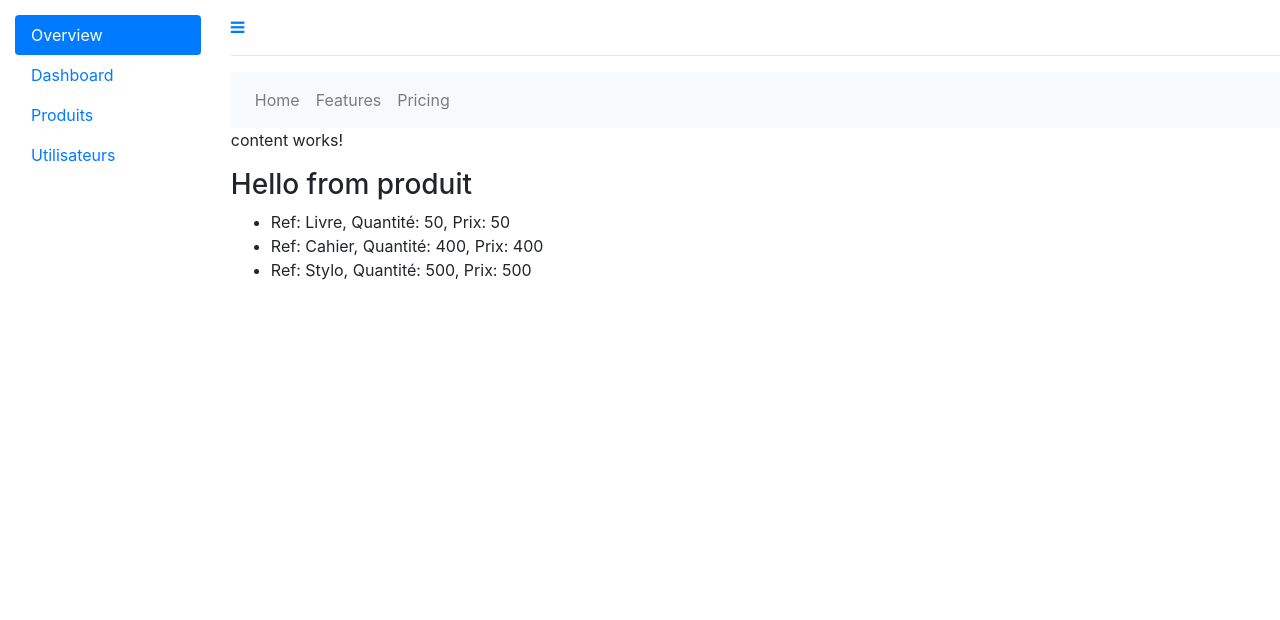
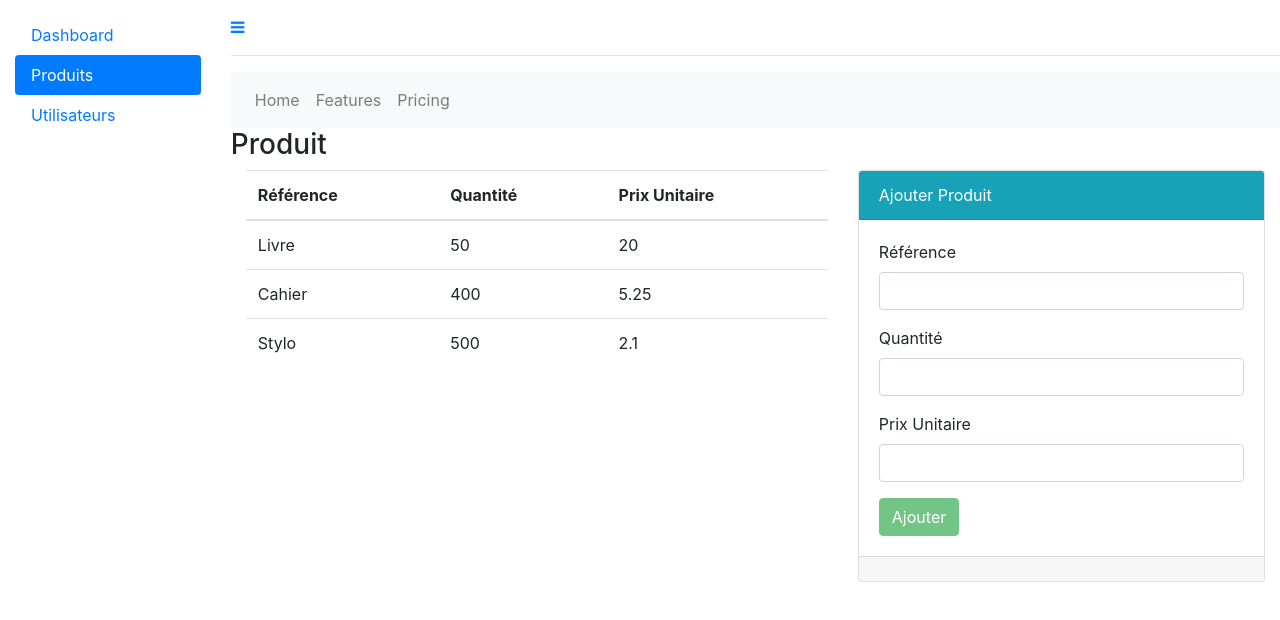
Before and after one commit to tamsirMalick/GestionStocks, an Angular app: page /produit in a window 1280 px wide. Both pictures are taken after a click on the link 21 px from the left and 27 px from the top of the page. Shown: the top 620 px of the page. Built offline with nearby package versions, Linux system fonts and the light colour scheme.

Commit message:
Ajout d'un formuaire de produit

```diff
--- /dev/null
+++ b/src/app/app.routing.module.ts
@@ -0,0 +1,27 @@
+import { NgModule } from '@angular/core';
+import { RouterModule, Routes } from '@angular/router';
+import { ProduitComponent } from './produit/produit.component';
+import { DashboardComponent } from './dashboard/dashboard.component';
+
+export const appRoutes: Routes = [
+    { path: 'produit', component: ProduitComponent },
+    { path: 'dashboard', component: DashboardComponent },
+    {path: '', redirectTo: '/dashbord', pathMatch: 'full'}
+
+];
+
+@NgModule({
+    imports: [
+        RouterModule.forRoot(
+            appRoutes,
+            {enableTracing: true}
+        )
+    ],
+    exports: [
+        RouterModule
+    ]
+})
+
+export class AppRoutingModule {
+
+}
--- a/src/app/content/content.component.html
+++ b/src/app/content/content.component.html
@@ -1,4 +1 @@
-<p>
-  content works!
-</p>
-<app-produit></app-produit>
+<router-outlet></router-outlet>
--- /dev/null
+++ b/src/app/dashboard/dashboard.component.html
@@ -0,0 +1,3 @@
+<p>
+  dashboard works!
+</p>
--- /dev/null
+++ b/src/app/dashboard/dashboard.component.ts
@@ -0,0 +1,15 @@
+import { Component, OnInit } from '@angular/core';
+
+@Component({
+  selector: 'app-dashboard',
+  templateUrl: './dashboard.component.html',
+  styleUrls: ['./dashboard.component.css']
+})
+export class DashboardComponent implements OnInit {
+
+  constructor() { }
+
+  ngOnInit() {
+  }
+
+}
--- a/src/app/produit/produit.component.html
+++ b/src/app/produit/produit.component.html
@@ -1,6 +1,56 @@
-<h3>Hello from produit</h3>
-<ul>
-    <li *ngFor= "let produit of produits">
-        Ref: {{produit.ref}}, Quantité: {{produit.quantite}}, Prix: {{produit.quantite}}
-    </li>
-</ul>
+<h3>Produit</h3>
+<div class="container">
+    <div class="row">
+        <div class="col-lg-7">
+            <table class="table table-hover">
+                <thead>
+                    <tr>
+                        <th>Référence</th><th>Quantité</th><th>Prix Unitaire</th>
+                    </tr>
+                </thead>
+                <tbody>
+                    <tr *ngFor = "let produit of produits">
+                        <td>{{produit.ref}}</td><td>{{produit.quantite}}</td><td>{{produit.prixUnitaire}}</td>
+                    </tr>
+                </tbody>
+            </table>
+
+        </div>
+
+        <div class="col-lg-5">
+            <div class="card">
+                <div class="card-header bg-info text-white">
+                    Ajouter Produit
+                </div>
+
+                <div class="card-body">
+                    <form [formGroup] = "produitForm">
+                        <div class="form-group">
+                            <label>Référence</label>
+                            <input type= "text" class="form-control" formControlName = "ref" />
+                        </div>
+                        <div class="alert alert-danger" *ngIf = "produitForm.controls['ref'].invalid && (produitForm.controls['ref'].touched || produitForm.controls['ref'].dirty)">
+                           * La référence est obligatoire
+                        </div>
+                        <div class="form-group">
+                            <label>Quantité</label>
+                            <input type="number" class="form-control" formControlName = "quantite" />
+                        </div>
+                        <div class="form-group">
+                            <label>Prix Unitaire</label>
+                            <input type = "number" class="form-control" formControlName = "prixUnitaire"/>
+                        </div>
+                        <button class="btn btn-success" [disabled] = " produitForm.invalid">Ajouter</button>
+                    </form>
+                </div>
+
+                <div class="card-footer">
+
+                </div>
+            </div>
+        </div>
+
+    </div>
+
+
+</div>
--- a/src/app/produit/produit.component.ts
+++ b/src/app/produit/produit.component.ts
@@ -1,7 +1,7 @@
 import { Component, OnInit } from '@angular/core';
 import { ProduitMockService } from './produit.mock.service';
 import { Produit } from '../shared/produit';
-
+import { FormGroup, FormBuilder, Validators } from '@angular/forms';
 @Component({
     selector: 'app-produit',
     templateUrl: './produit.component.html',
@@ -10,10 +10,16 @@ import { Produit } from '../shared/produit';
 })
 export class ProduitComponent implements OnInit {
 
+
     produits: Produit[];
+    produitForm: FormGroup;
 
-    constructor(private produitService: ProduitMockService) {
-
+    constructor(private produitService: ProduitMockService, private formBuilder: FormBuilder) {
+        this.produitForm = formBuilder.group({
+            ref: ['', Validators.required],
+            quantite: '',
+            prixUnitaire : ''
+        });
     }
 
 
--- a/src/app/sidebar/sidebar.component.html
+++ b/src/app/sidebar/sidebar.component.html
@@ -1,16 +1,13 @@
 <nav class="hidden-xs-down bg-faded sidebar">
   <ul class="nav nav-pills flex-column">
     <li class="nav-item">
-      <a class="nav-link active">Overview <span class="sr-only">(current)</span></a>
+      <a class="nav-link" routerLink= "/dashboard" routerLinkActive="active">Dashboard</a>
     </li>
     <li class="nav-item">
-      <a class="nav-link">Dashboard</a>
+      <a class="nav-link" routerLink="/produit" routerLinkActive= "active">Produits</a>
     </li>
     <li class="nav-item">
-      <a class="nav-link">Produits</a>
-    </li>
-    <li class="nav-item">
-      <a class="nav-link">Utilisateurs</a>
+      <a class="nav-link" routerLinkActive= "active">Utilisateurs</a>
     </li>
   </ul>
 </nav>
```
Also changed, not shown: src/app/app.module.ts (+8 -1 lines), src/app/dashboard/dashboard.component.css (added), 1 other file (tests, documents, lock files or other folders).
